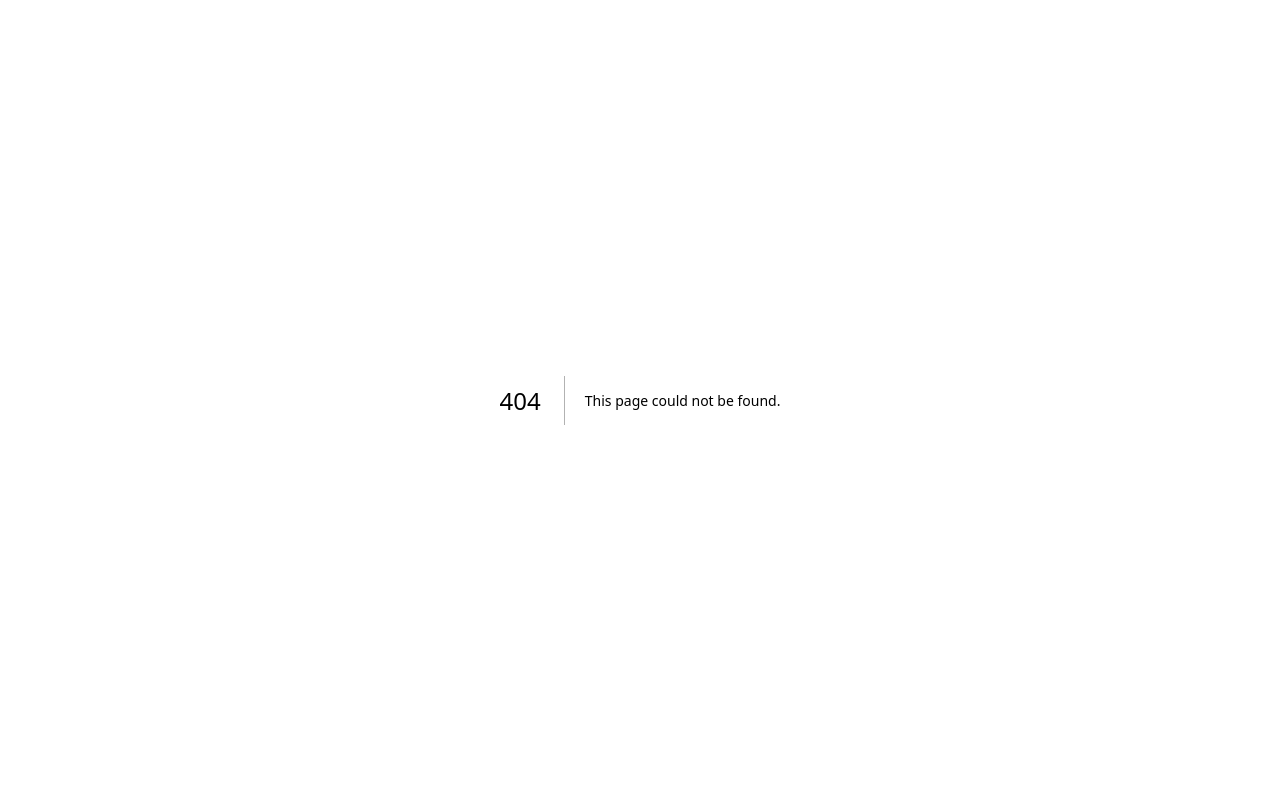
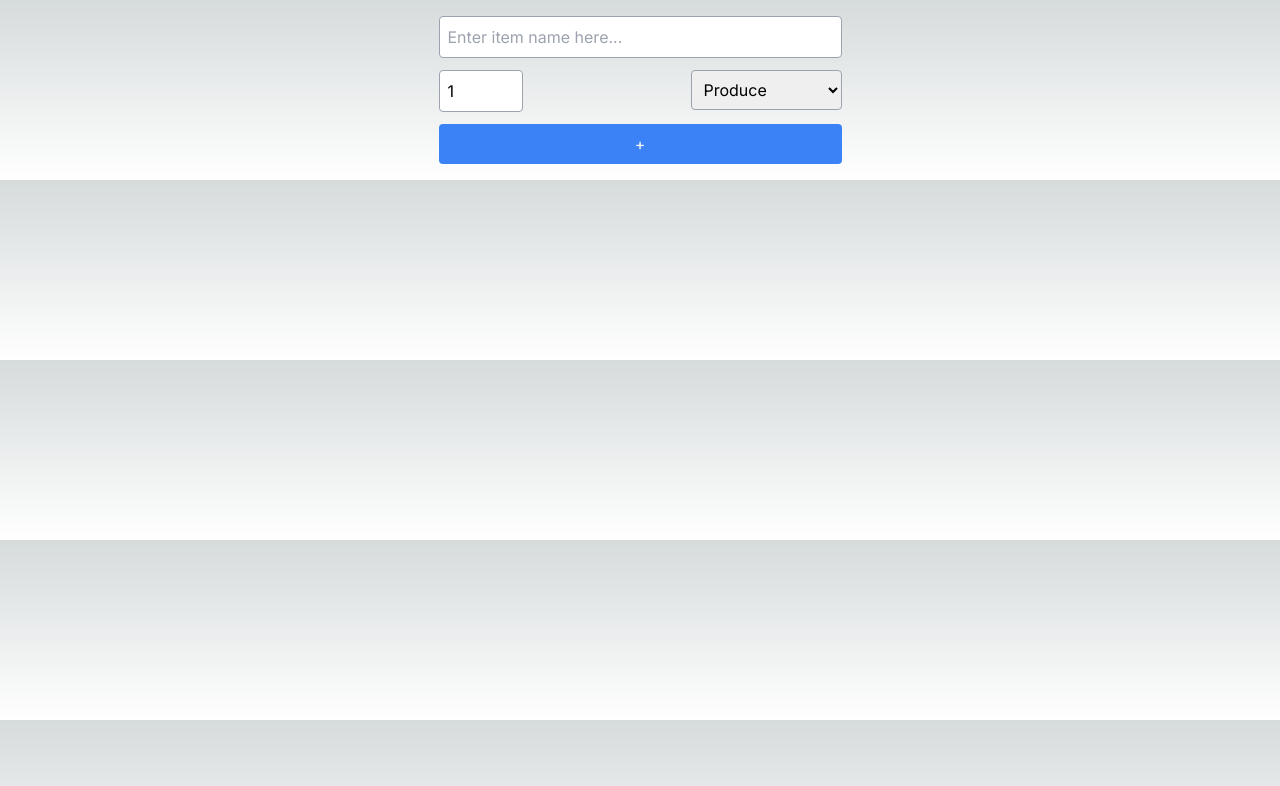
Before and after one commit to MeetGodad/cprg306-assignments, a Next.js app: page /week-4 in a window 1280 px wide. Before the commit this address had no page. Shown: the top 786 px of the page. Built offline with nearby package versions, Linux system fonts and the light colour scheme.

Commit message:
codeUpdated

```diff
--- a/app/page.js
+++ b/app/page.js
@@ -6,6 +6,7 @@ export default function Page() {
     <h1 className="text-4xl font-extrabold text-blue-500 mb-8">CPRG-306: Web Development 2 - Assignments</h1>
     <Link href="week-2" className="text-blue-500 hover:text-green-500 transition duration-500 block text-lg">Week 2 Assignment</Link>
     <Link href="week-3" className="text-blue-500 hover:text-green-500 transition duration-500 block text-lg">Week 3 Assignment</Link>
+    <Link href="week-4" className="text-blue-500 hover:text-green-500 transition duration-500 block text-lg">Week 4 Assignment</Link>
   </main>
   );
 };
--- a/app/week-3/item-list.js
+++ b/app/week-3/item-list.js
@@ -1,75 +1,91 @@
 import Item from "./item";
 
 export default function ItemList () {
-   const items = [
-    {
+  const item1 = {
     name: "milk, 4 L 🥛",
     quantity: 1,
     category: "dairy",
-    },
-    {
+  };
+
+  const item2 = {
     name: "bread 🍞",
     quantity: 2,
     category: "bakery",
-    },
-    {
+  };
+
+  const item3 = {
     name: "eggs, dozen 🥚",
     quantity: 2,
     category: "dairy",
-    },
-    {
+  };
+
+  const item4 = {
     name: "bananas 🍌",
     quantity: 6,
     category: "produce",
-    },
-    {
+  };
+
+  const item5 = {
     name: "broccoli 🥦",
     quantity: 3,
     category: "produce",
-    },
-    {
+  };
+
+  const item6 = {
     name: "chicken breasts, 1 kg 🍗",
     quantity: 1,
     category: "meat",
-    },
-    {
+  };
+
+  const item7 = {
     name: "pasta sauce 🍝",
     quantity: 3,
     category: "canned goods",
-    },
-    {
+  };
+
+  const item8 = {
     name: "spaghetti, 454 g 🍝",
     quantity: 2,
     category: "dry goods",
-    },
-    {
+  };
+
+  const item9 = {
     name: "toilet paper, 12 pack 🧻",
     quantity: 1,
     category: "household",
-    },
-    {
+  };
+
+  const item10 = {
     name: "paper towels, 6 pack",
     quantity: 1,
     category: "household",
-    },
-    {
+  };
+
+  const item11 = {
     name: "dish soap 🍽️",
     quantity: 1,
     category: "household",
-    },
-    {
+  };
+
+  const item12 = {
     name: "hand soap 🧼",
     quantity: 4,
     category: "household",
-    },
-  ];
+  };
   return (
-        <div>
-          <ul >
-            {items.map((item, index) => (
-              <Item key={index} {...item} />
-            ))}
+    <ul>
+      <Item {...item1} />
+      <Item {...item2} />
+      <Item {...item3} />
+      <Item {...item4} />
+      <Item {...item5} />
+      <Item {...item6} />
+      <Item {...item7} />
+      <Item {...item8} />
+      <Item {...item9} />
+      <Item {...item10} />
+      <Item {...item11} />
+      <Item {...item12} />
     </ul>
-        </div>
   );
 };
--- a/app/week-3/item.js
+++ b/app/week-3/item.js
@@ -1,5 +1,5 @@
 
-export default function Item({ name, quantity, category }) {
+export default function Item( {name, quantity, category} ) {
     return (
       <div className="mb-4 p-4 border bg-cyan-900  max-w-md">
       <p className="text-lg font-semibold divide-y divide-slate-300">{name}</p>
--- /dev/null
+++ b/app/week-4/new-item.js
@@ -0,0 +1,62 @@
+"use client";
+import { useState } from "react";
+
+export default function NewItem() {
+  const [name, setName] = useState("");
+  const [quantity, setQuantity] = useState(1);
+  const [category, setCategory] = useState("produce");
+
+  function handleSubmit(event) {
+    event.preventDefault();
+    alert(`New item: ${name} Quantity: ${quantity} Produce: ${category}`);
+    setName("");
+    setQuantity(1);
+    setCategory("produce");
+  }
+
+  return (
+    <form onSubmit={handleSubmit} className="flex flex-col ">
+        <label className=" block mb-3 ">
+            <input
+            type="text"
+            placeholder="Enter item name here..."
+            value={name}
+            onChange={(event) => setName(event.target.value)}
+            required
+            className="border border-gray-400 p-2 rounded text-black w-full"
+            />
+        </label>
+    <div className="flex flex-row">
+        <label className="mb-3">
+            <input
+            type="number"
+            value={quantity}
+            onChange={(event) => setQuantity(event.target.value)}
+            className="border border-gray-400 p-2 rounded text-black w-1/3"
+            />
+        </label>
+      <label className="mb-2 ">
+          <select
+            value={category}
+            onChange={(event) => setCategory(event.target.value)}
+            className="border border-gray-400 p-2 rounded text-black "
+          >
+            <option value="Produce">Produce</option>
+            <option value="Dairy">Dairy</option>
+            <option value="Bakery">Bakery</option>
+            <option value="Meat">Meat</option>
+            <option value="Canned Goods">Canned Goods</option>
+            <option value="Dry Goods">Dry Goods</option>
+            <option value="Beverages">Beverages</option>
+            <option value="Snacks">Snacks</option>
+            <option value="Household">Household</option>
+            <option value="Other">Other</option>
+          </select>
+      </label>
+    </div>
+      <button type="submit" className="p-2 bg-blue-500 text-white rounded">
+        +
+      </button>
+    </form>
+  );
+}
--- /dev/null
+++ b/app/week-4/page.js
@@ -0,0 +1,10 @@
+
+import NewItem from "./new-item"
+
+export default function Page() {
+  return (
+    <div className=" flex my-4 justify-center mx-auto">
+      <NewItem />
+    </div>
+  );
+}
```
Lines whose indentation alone changed are shown as unchanged.
